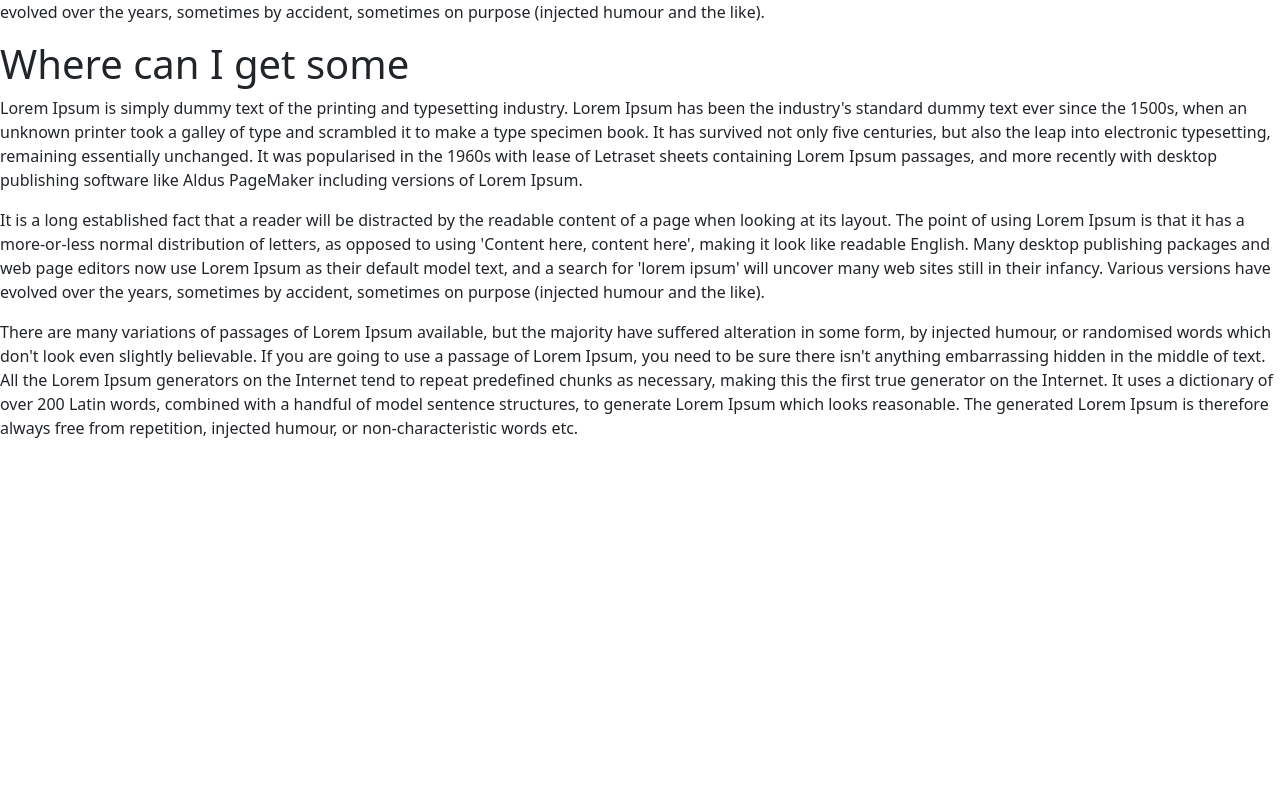
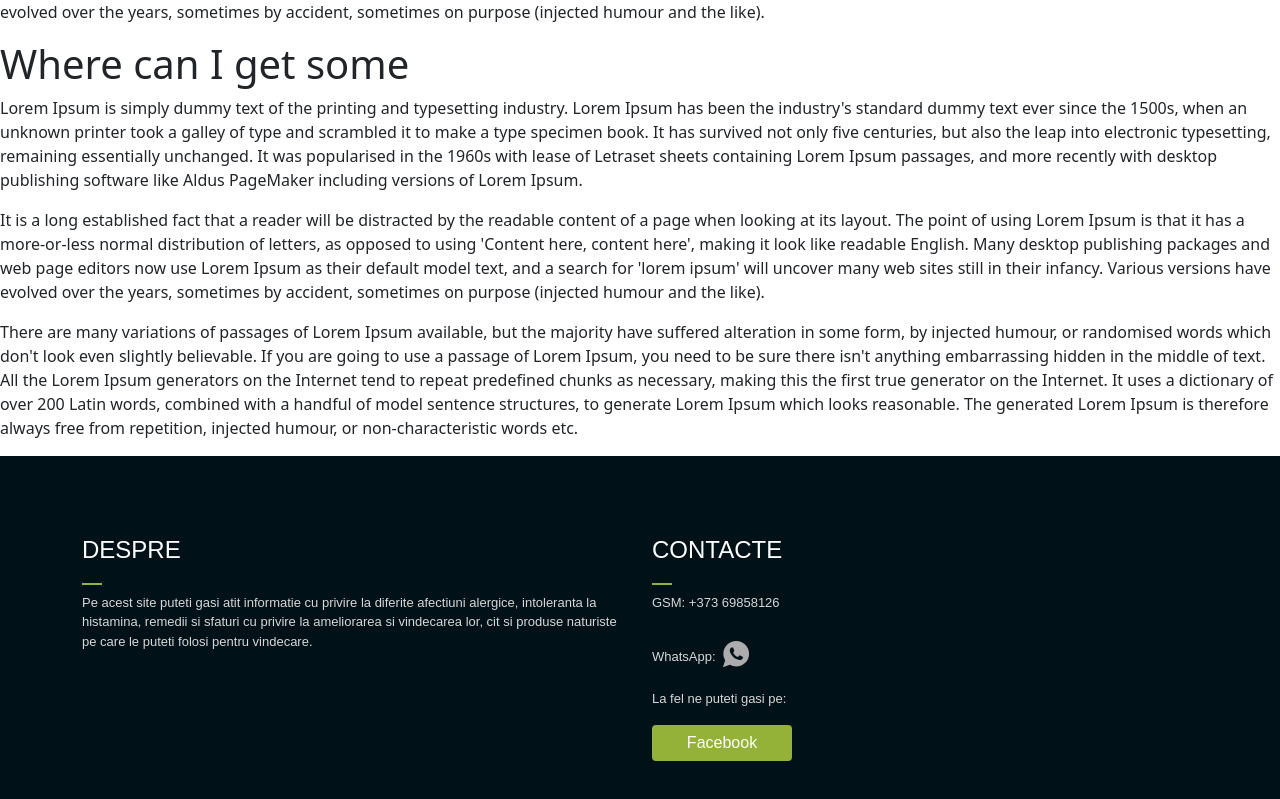
Before and after one commit to AtamanKit/nutritie_dev, a React (Create React App) app in the folder frontend/: page / in a window 1280 px wide. Shown: the part 1747-2546 px from the top of the page. Before the commit the page ends 2203 px from the top, so only its background shows below. Built offline with nearby package versions, Linux system fonts and the light colour scheme.

Commit message:
footer starting

```diff
--- a/frontend/src/App.js
+++ b/frontend/src/App.js
@@ -6,6 +6,7 @@ import NavBar from './components/navbar';
 import DummyText from './components/dummy_text';
 import { useRef } from 'react';
 import SupportLent from './components/support';
+import Footer from './components/footer';
 
 function App() {
   const myRef = useRef(null);
@@ -17,6 +18,7 @@ function App() {
       <HeroBg />
       <SupportLent />
       <DummyText myTest={myRef}/>
+      <Footer />
     </React.Fragment>
   );
 }
--- /dev/null
+++ b/frontend/src/components/footer.js
@@ -0,0 +1,52 @@
+import { Container, Row, Col, Button } from 'react-bootstrap';
+import { IoLogoWhatsapp } from 'react-icons/io';
+
+function Footer() {
+    return (
+        <div className='footer'>
+            <Container>
+                <Row>
+                    <Col>
+                        <div className='footer-title'>
+                            <h3>DESPRE</h3>
+                            <p>Pe acest site puteti gasi
+                                atit informatie cu privire la
+                                diferite afectiuni alergice,
+                                intoleranta la histamina, remedii si
+                                sfaturi cu privire la ameliorarea si
+                                vindecarea lor, cit si produse
+                                naturiste pe care le puteti folosi
+                                pentru vindecare.
+                            </p>
+                        </div>
+                    </Col>
+                    <Col>
+                        <div className='footer-title'>
+                            <h3>CONTACTE</h3>
+                            <p>GSM: +373 69858126</p>
+                            <p>
+                                WhatsApp:
+                                    <a
+                                        href='https://api.whatsapp.com/send?phone=37369858126&app=facebook&entry_point=page_cta&fbclid=IwAR0__KTvHmiGu7S6ajm3-9ASPCEY7wChTf5xWLQEbAMlSfWWzhv3-5yxe7U'
+                                        className='whats-btn'
+                                    >
+                                        <IoLogoWhatsapp/>
+                                    </a>
+                            </p>
+                            <p>La fel ne puteti gasi pe:</p>
+                            <Button
+                                variant='success'
+                                className='face-btn'
+                                href='https://www.facebook.com/Atamaniuc-Cristina-Tehnician-nutri%C8%9Bionist-103680757838692'
+                            >
+                                Facebook
+                            </Button>
+                        </div>
+                    </Col>
+                </Row>
+            </Container>
+        </div>
+    )
+}
+
+export default Footer
--- a/frontend/src/styles/main.css
+++ b/frontend/src/styles/main.css
@@ -76,14 +76,14 @@
     /* border-radius: 100%; */
 }
 
-.myBtn:hover {
+/* .myBtn:hover {
     background-color: #017080;
     border-color: #94b237;
 }
 
 .myBtn:active {
     background-color: #017080;
-}
+} */
 /* a.myBtn_out {
     color: rgb(215, 215, 215);
     border: 2px solid #94b237;
@@ -144,3 +144,46 @@
     border: 2px #94b237 dotted;
     border-radius: 999px;
 }
+
+.footer {
+    background-color: #001118;
+    color: rgb(215, 215, 215);
+    padding-top: 80px;
+    padding-bottom: 80px;
+    font-family:Arial, Helvetica, sans-serif;
+    font-size: 13px;
+}
+
+.footer-title h3 {
+    font-size: 24px;
+    font-weight: 500;
+    position: relative;
+    padding-bottom: 20px;
+    color: #fff;
+  }
+
+.footer-title h3:after {
+    position: absolute;
+    left: 0;
+    bottom: 0;
+    width: 20px;
+    height: 2px;
+    background-color: #94b237;
+    content: "";
+}
+
+.face-btn {
+    width: 140px;
+    background-color: #94b237;
+    border: #94b237;
+}
+
+.whats-btn {
+    font-size: 30px;
+    padding-left: 5px;
+    color: #acacac;
+}
+
+.whats-btn:hover {
+    color:seagreen;
+}
```
